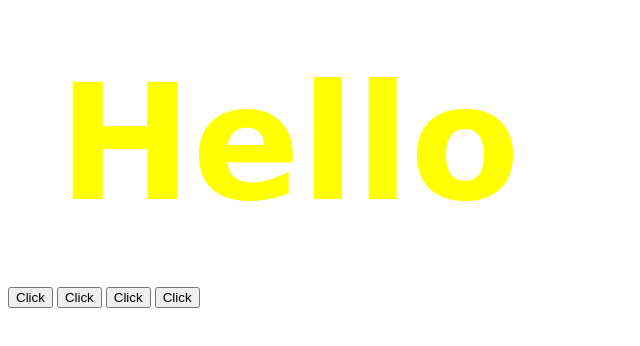
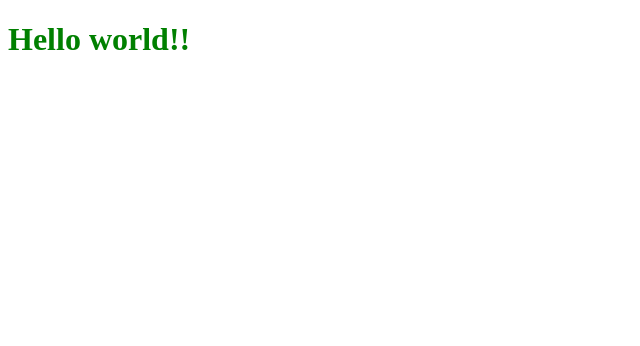
Before and after one commit to varunjatav/Jquery, a plain HTML site: page index.html in a window 1280 px wide. Shown: the whole page, without its empty margins (0-640 px from the left). Drawn offline with nearby package versions, Linux system fonts and the light colour scheme.

Commit message:
jquery object

```diff
--- a/index.html
+++ b/index.html
@@ -8,11 +8,7 @@
     <title>JQuery</title>
   </head>
   <body>
-    <h1>Hello</h1>
-    <button>Click</button>
-    <button>Click</button>
-    <button>Click</button>
-    <button>Click</button>
+   <h1></h1>
     <script src="https://ajax.googleapis.com/ajax/libs/jquery/3.7.1/jquery.min.js"></script>
     <script src="index.js"></script>
   </body>
--- a/index.js
+++ b/index.js
@@ -1,2 +1,4 @@
 
-    $("h1").addClass("big-title margin-50");
+   $(document).ready(function(){
+    $('h1').text("Hello world!!").css("font-size", "xxl").css("color", "green");
+   })
```
